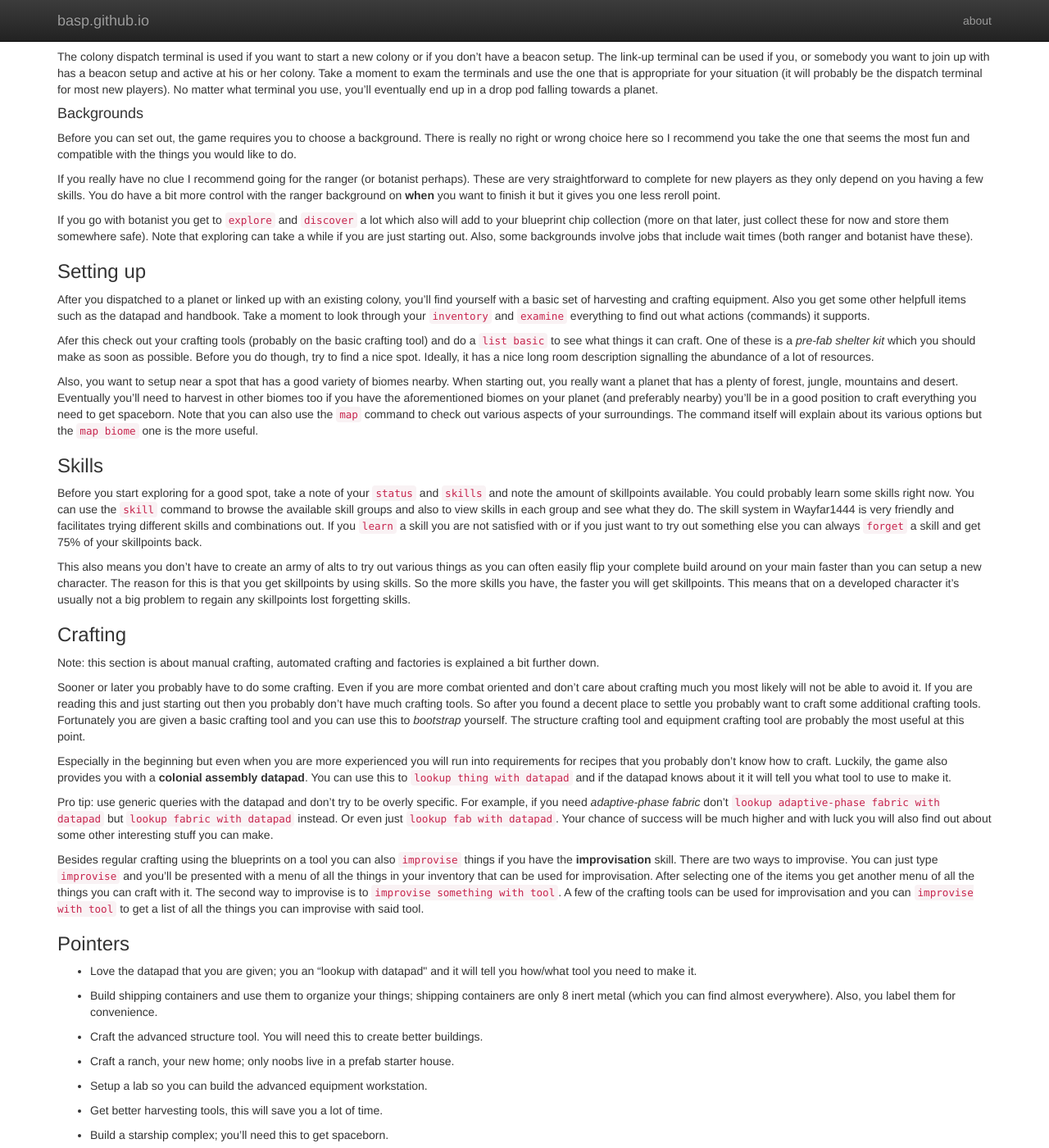
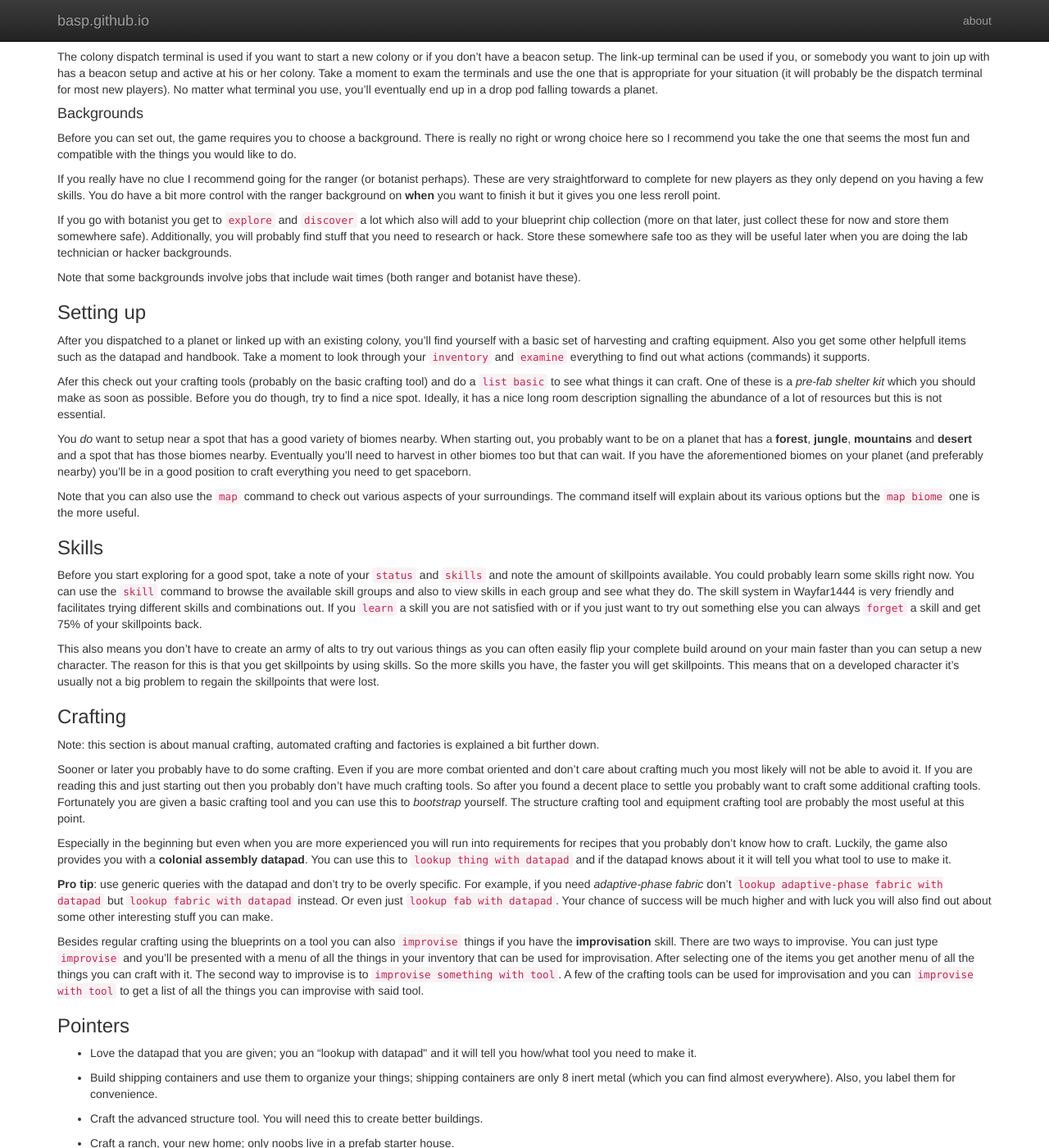
Before and after one commit to basp/basp.github.io, a Jekyll site: the page built from _posts/2014-03-27-AI-opinionated-newbie-guide.md, in a window 1280 px wide and 1400 px high, scrolled down 1100 px. Shown: the whole window at 82% size. Built offline with Jekyll 4.4.1, drawn with Linux system fonts in a browser that asks for light colours; nearby versions of some CDN libraries; Markdown is read by kramdown in place of the engine named in the settings.

Commit message:
Tweaks and cleanup

```diff
--- a/_posts/2014-03-27-AI-opinionated-newbie-guide.md
+++ b/_posts/2014-03-27-AI-opinionated-newbie-guide.md
@@ -48,19 +48,23 @@ Before you can set out, the game requires you to choose a background. There is r
 
 If you really have no clue I recommend going for the ranger (or botanist perhaps). These are very straightforward to complete for new players as they only depend on you having a few skills. You do have a bit more control with the ranger background on __when__ you want to finish it but it gives you one less reroll point.
 
-If you go with botanist you get to `explore` and `discover` a lot which also will add to your blueprint chip collection (more on that later, just collect these for now and store them somewhere safe). Note that exploring can take a while if you are just starting out. Also, some backgrounds involve jobs that include wait times (both ranger and botanist have these).
+If you go with botanist you get to `explore` and `discover` a lot which also will add to your blueprint chip collection (more on that later, just collect these for now and store them somewhere safe). Additionally, you will probably find stuff that you need to research or hack. Store these somewhere safe too as they will be useful later when you are doing the lab technician or hacker backgrounds.
+
+Note that some backgrounds involve jobs that include wait times (both ranger and botanist have these).
 
 ### Setting up
 After you dispatched to a planet or linked up with an existing colony, you'll find yourself with a basic set of harvesting and crafting equipment. Also you get some other helpfull items such as the datapad and handbook. Take a moment to look through your `inventory` and `examine` everything to find out what actions (commands) it supports.
 
-Afer this check out your crafting tools (probably on the basic crafting tool) and do a `list basic` to see what things it can craft. One of these is a _pre-fab shelter kit_ which you should make as soon as possible. Before you do though, try to find a nice spot. Ideally, it has a nice long room description signalling the abundance of a lot of resources.
+Afer this check out your crafting tools (probably on the basic crafting tool) and do a `list basic` to see what things it can craft. One of these is a _pre-fab shelter kit_ which you should make as soon as possible. Before you do though, try to find a nice spot. Ideally, it has a nice long room description signalling the abundance of a lot of resources but this is not essential.
 
-Also, you want to setup near a spot that has a good variety of biomes nearby. When starting out, you really want a planet that has a plenty of forest, jungle, mountains and desert. Eventually you'll need to harvest in other biomes too if you have the aforementioned biomes on your planet (and preferably nearby) you'll be in a good position to craft everything you need to get spaceborn. Note that you can also use the `map` command to check out various aspects of your surroundings. The command itself will explain about its various options but the `map biome` one is the more useful.
+You _do_ want to setup near a spot that has a good variety of biomes nearby. When starting out, you probably want to be on a planet that has a __forest__, __jungle__, __mountains__ and __desert__ and a spot that has those biomes nearby. Eventually you'll need to harvest in other biomes too but that can wait. If you have the aforementioned biomes on your planet (and preferably nearby) you'll be in a good position to craft everything you need to get spaceborn.
+
+Note that you can also use the `map` command to check out various aspects of your surroundings. The command itself will explain about its various options but the `map biome` one is the more useful.
 
 ### Skills
 Before you start exploring for a good spot, take a note of your `status` and `skills` and note the amount of skillpoints available. You could probably learn some skills right now. You can use the `skill` command to browse the available skill groups and also to view skills in each group and see what they do. The skill system in Wayfar1444 is very friendly and facilitates trying different skills and combinations out. If you `learn` a skill you are not satisfied with or if you just want to try out something else you can always `forget` a skill and get 75% of your skillpoints back.
 
-This also means you don't have to create an army of alts to try out various things as you can often easily flip your complete build around on your main faster than you can setup a new character. The reason for this is that you get skillpoints by using skills. So the more skills you have, the faster you will get skillpoints. This means that on a developed character it's usually not a big problem to regain any skillpoints lost forgetting skills.
+This also means you don't have to create an army of alts to try out various things as you can often easily flip your complete build around on your main faster than you can setup a new character. The reason for this is that you get skillpoints by using skills. So the more skills you have, the faster you will get skillpoints. This means that on a developed character it's usually not a big problem to regain the skillpoints that were lost.
 
 ### Crafting
 Note: this section is about manual crafting, automated crafting and factories is explained a bit further down.
@@ -69,7 +73,7 @@ Sooner or later you probably have to do some crafting. Even if you are more comb
 
 Especially in the beginning but even when you are more experienced you will run into requirements for recipes that you probably don't know how to craft. Luckily, the game also provides you with a __colonial assembly datapad__. You can use this to `lookup thing with datapad` and if the datapad knows about it it will tell you what tool to use to make it.
 
-Pro tip: use generic queries with the datapad and don't try to be overly specific. For example, if you need _adaptive-phase fabric_ don't `lookup adaptive-phase fabric with datapad` but `lookup fabric with datapad` instead. Or even just `lookup fab with datapad`. Your chance of success will be much higher and with luck you will also find out about some other interesting stuff you can make.
+__Pro tip__: use generic queries with the datapad and don't try to be overly specific. For example, if you need _adaptive-phase fabric_ don't `lookup adaptive-phase fabric with datapad` but `lookup fabric with datapad` instead. Or even just `lookup fab with datapad`. Your chance of success will be much higher and with luck you will also find out about some other interesting stuff you can make.
 
 Besides regular crafting using the blueprints on a tool you can also `improvise` things if you have the __improvisation__ skill. There are two ways to improvise. You can just type `improvise` and you'll be presented with a menu of all the things in your inventory that can be used for improvisation. After selecting one of the items you get another menu of all the things you can craft with it. The second way to improvise is to `improvise something with tool`. A few of the crafting tools can be used for improvisation and you can `improvise with tool` to get a list of all the things you can improvise with said tool.
 
```
